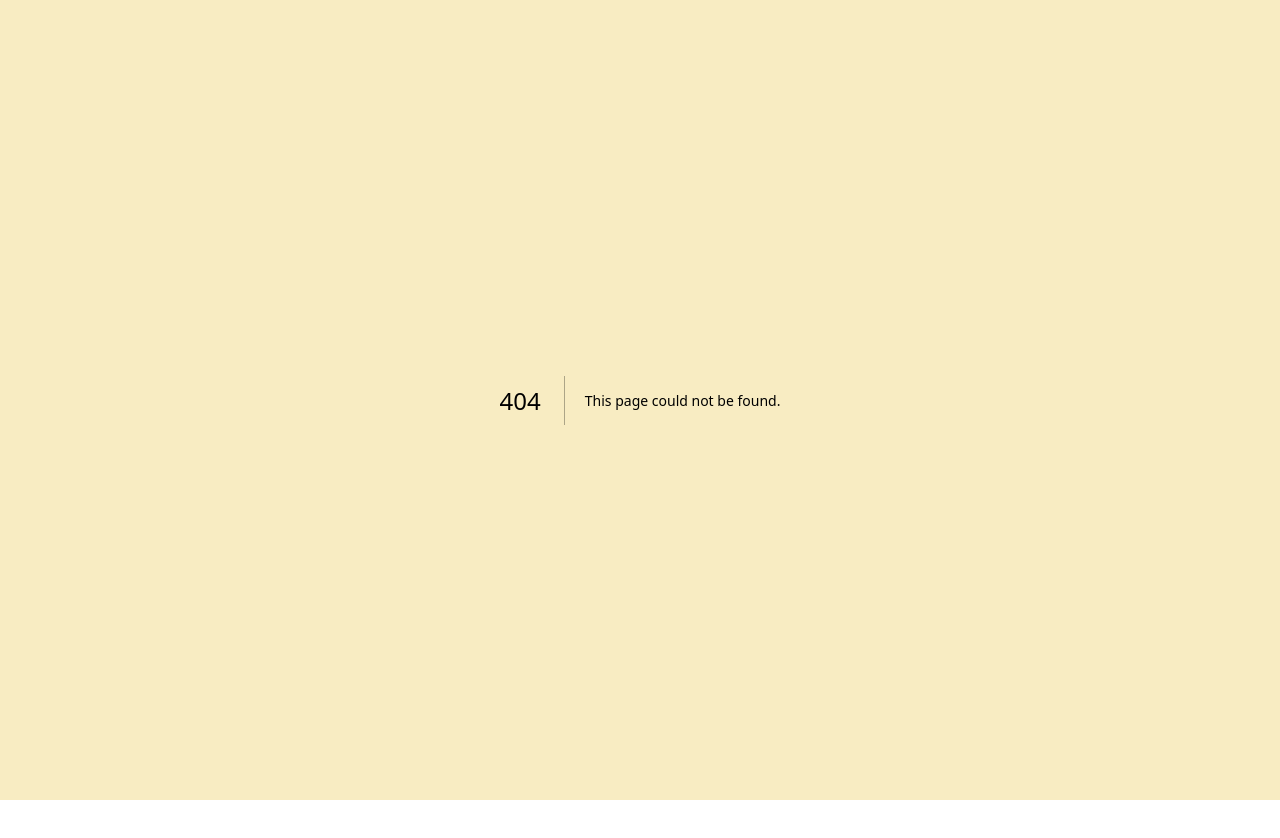
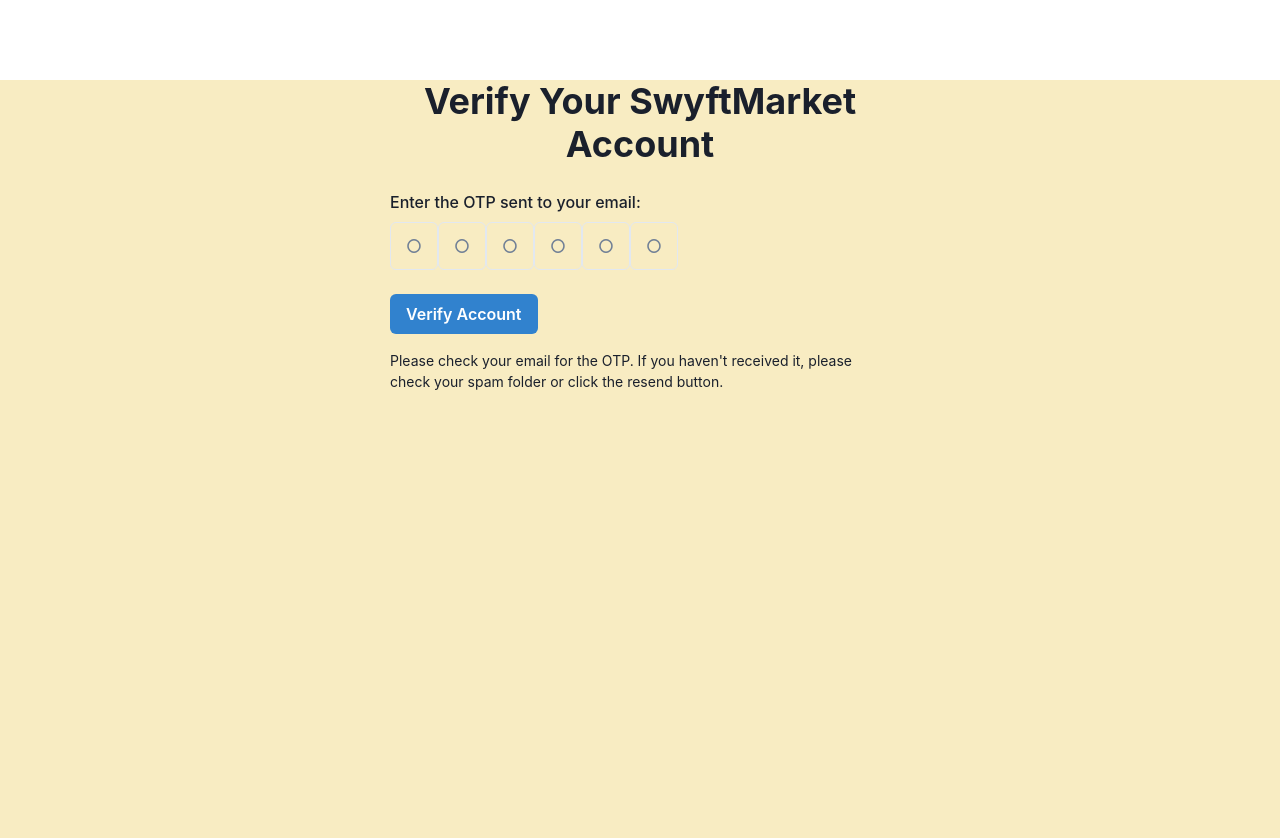
Before and after one commit to khanahmad4527/swyftmarket, a Next.js app in the folder client/: page /verify/1/VerifyEmail in a window 1280 px wide. Before the commit this address had no page. Shown: the top 838 px of the page. Before the commit the page ends 800 px from the top, so only its background shows below. Built offline with nearby package versions, Linux system fonts and the light colour scheme.

Commit message:
added verify email page

```diff
--- /dev/null
+++ b/client/src/pages/verify/[id]/VerifyEmail.tsx
@@ -0,0 +1,71 @@
+import { useState } from "react";
+import {
+  Box,
+  Heading,
+  FormControl,
+  FormLabel,
+  PinInput,
+  PinInputField,
+  Button,
+  Text,
+  useToast,
+} from "@chakra-ui/react";
+
+const VerifyEmail = () => {
+  const [pin, setPin] = useState<string>("");
+  const toast = useToast();
+
+  const handleVerify = () => {
+    // TODO: Implement verification logic here
+    if (pin.length !== 6) {
+      toast({
+        title: "Invalid OTP",
+        description: "Please enter a valid 6-digit OTP.",
+        status: "error",
+        duration: 3000,
+        isClosable: true,
+      });
+      return;
+    }
+
+    toast({
+      title: "Account Verified",
+      description: "Your account has been successfully verified.",
+      status: "success",
+      duration: 3000,
+      isClosable: true,
+    });
+  };
+
+  return (
+    <Box maxWidth="500px" mx="auto" mt="20">
+      <Heading textAlign="center" mb="6">
+        Verify Your SwyftMarket Account
+      </Heading>
+      <FormControl mb="6">
+        <FormLabel>Enter the OTP sent to your email:</FormLabel>
+        <PinInput
+          size="lg"
+          onChange={(value: string) => setPin(value)}
+          onComplete={handleVerify}
+        >
+          <PinInputField />
+          <PinInputField />
+          <PinInputField />
+          <PinInputField />
+          <PinInputField />
+          <PinInputField />
+        </PinInput>
+      </FormControl>
+      <Button colorScheme="blue" onClick={handleVerify}>
+        Verify Account
+      </Button>
+      <Text mt="4" fontSize="sm">
+        Please check your email for the OTP. If you haven&apos;t received it,
+        please check your spam folder or click the resend button.
+      </Text>
+    </Box>
+  );
+};
+
+export default VerifyEmail;
```
Also changed, not shown: client/src/pages/verify/[id]/index.tsx (added, +22 -0 lines).
